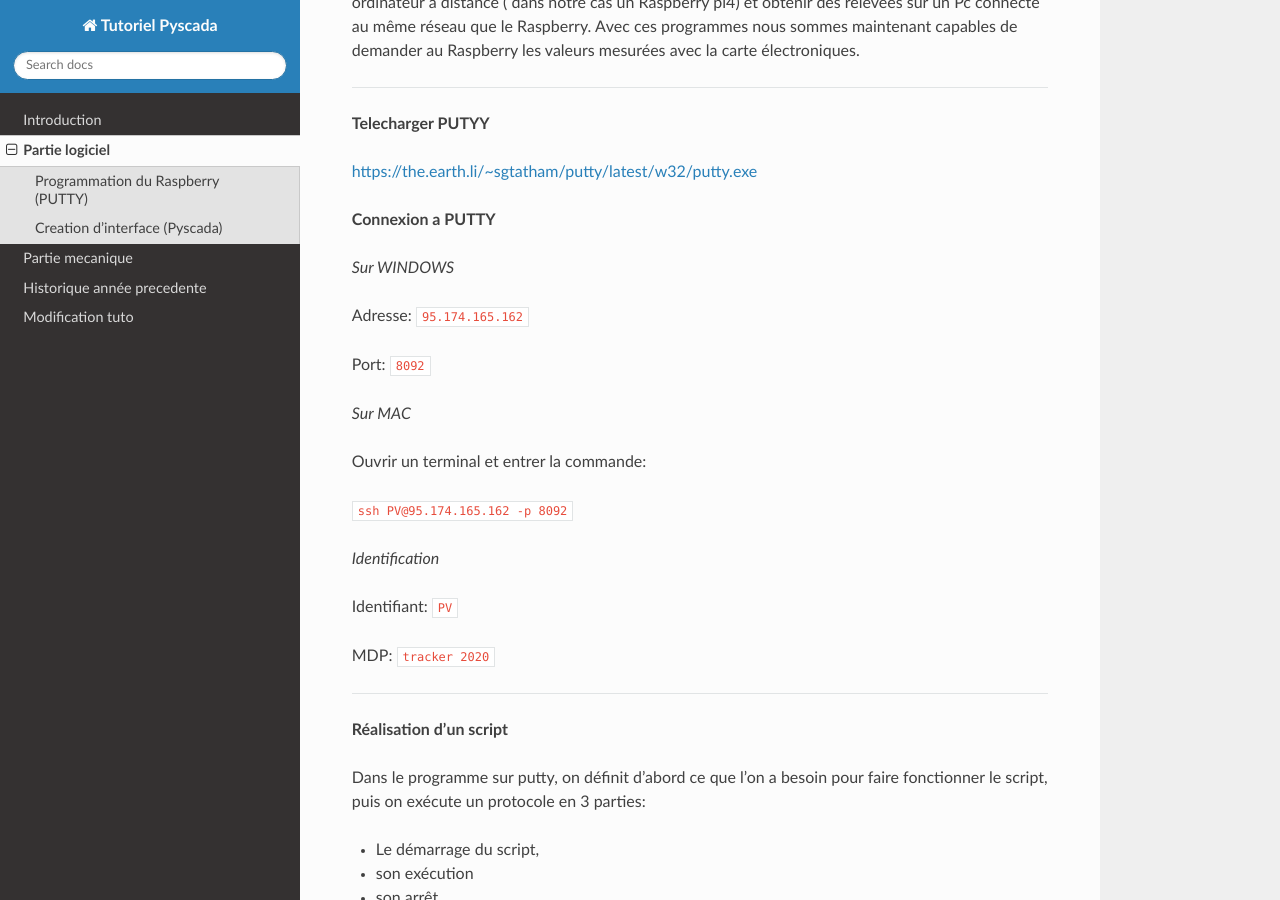
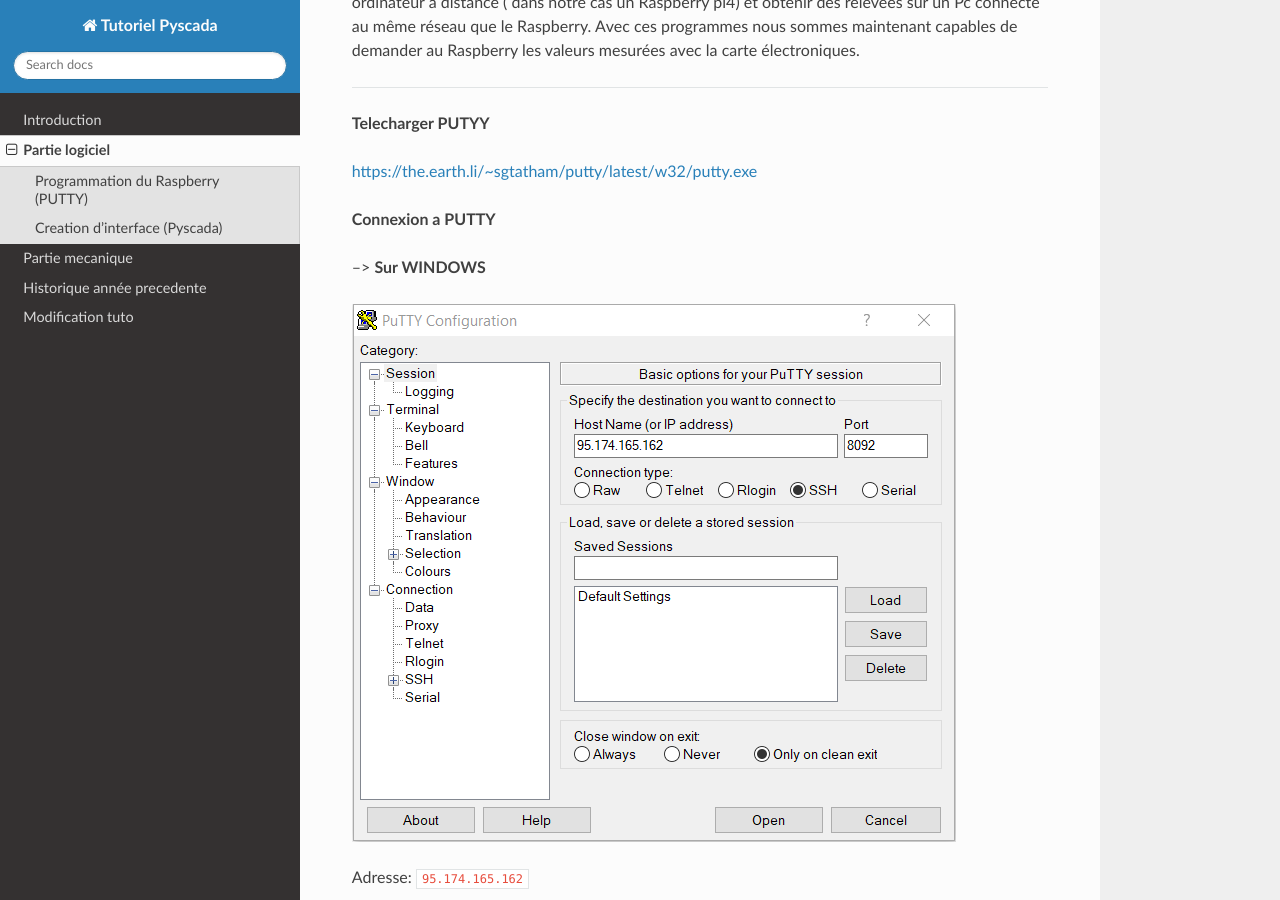
Before and after one commit to pt-tracker-gim/trackeurSolaire, a Sphinx documentation site: the page built from docs/source/Partie_logiciel.rst, in a window 1280 px wide and 900 px high, scrolled down 321 px. Built offline with Sphinx 7.4.7 and the Read the Docs theme 2.0.0, drawn with Linux system fonts in a browser that asks for light colours.

Commit message:
Update Partie_logiciel.rst

```diff
--- a/docs/source/Partie_logiciel.rst
+++ b/docs/source/Partie_logiciel.rst
@@ -16,7 +16,9 @@ https://the.earth.li/~sgtatham/putty/latest/w32/putty.exe
 
 **Connexion a PUTTY**
 
-*Sur WINDOWS*
+--> **Sur WINDOWS**
+
+.. image:: pic/PUTTY.PNG
 
 Adresse: ``95.174.165.162``
 
```
